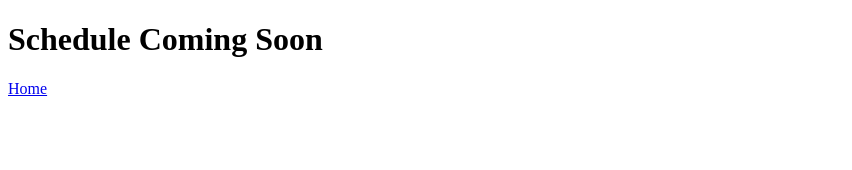
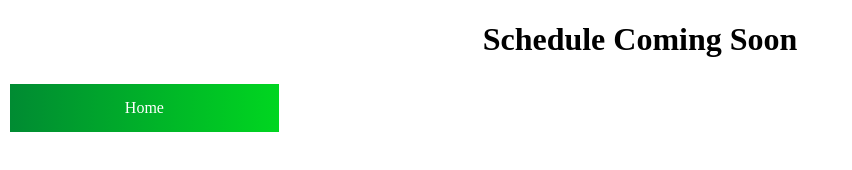
Before and after one commit to Florescodes/semester-schedule, a plain HTML site: page net290.html in a window 1280 px wide. Shown: the whole page, without its empty margins (0-852 px from the left). Drawn offline with Linux system fonts and the light colour scheme.

Commit message:
Update net290.html

```diff
--- a/net290.html
+++ b/net290.html
@@ -4,11 +4,11 @@
         <meta charset="UTF-8">
         <meta http-equiv="X-UA-Compatible" content="IE=edge">
         <title>NET 290</title>
-        <link rel="stylesheet" type="text/css" href="index.css">
+        <link rel="stylesheet" type="text/css" href="main.css">
     </head>
     <body>
         <!--<h1>Harper College Spring Semester Schedule</h1>-->
         <h1>Schedule Coming Soon</h1>
-        <a href="main.html" class="button1">Home</a>
+        <a href="index.html" class="button1">Home</a>
     </body>
 </html>
```
